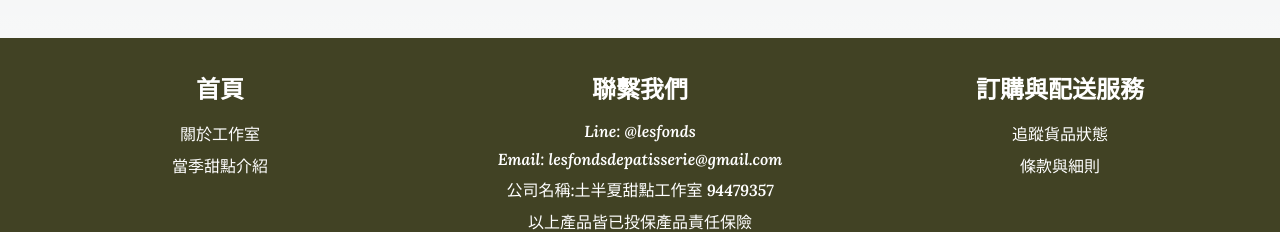
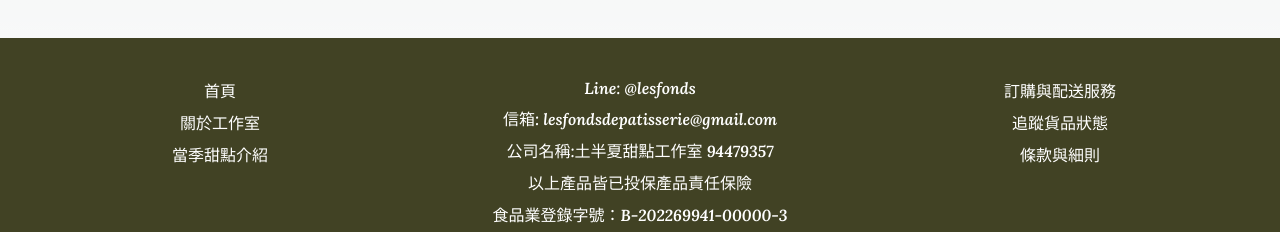
Before and after one commit to rudolph48/lesfonds, a Next.js app: page / in a window 1280 px wide. Shown: the part 1209-1441 px from the top of the page. Built offline with nearby package versions, Linux system fonts and the light colour scheme.

Commit message:
First commit of my website

```diff
--- a/src/components/Layout/Footer/Footer.tsx
+++ b/src/components/Layout/Footer/Footer.tsx
@@ -1,25 +1,29 @@
 // components/Footer.tsx
 import styles from './Footer.module.css';
+import Link from 'next/link';
 
 const Footer = () => {
   return (
     <footer className={styles.footer}>
       <div className={styles.container}>
         <div className={styles.column}>
-          <h3>首頁</h3>
-          <p>關於工作室</p>
+          <Link href='/' passHref>
+            <p>首頁</p>
+          </Link>
+          <Link href='/about' passHref>
+            <p>關於工作室</p>
+          </Link>
           <p>當季甜點介紹</p>
         </div>
         <div className={styles.column}>
-          <h3>聯繫我們</h3>
           <p>Line: @lesfonds</p>
-          <p>Email: lesfondsdepatisserie@gmail.com</p>
+          <p>信箱: lesfondsdepatisserie@gmail.com</p>
           <p>公司名稱:土半夏甜點工作室 94479357</p>
           <p>以上產品皆已投保產品責任保險</p>
           <p>食品業登錄字號：B-202269941-00000-3</p>
         </div>
         <div className={styles.column}>
-          <h3>訂購與配送服務</h3>
+          <p>訂購與配送服務</p>
           <p>追蹤貨品狀態</p>
           <p>條款與細則</p>
         </div>
```
